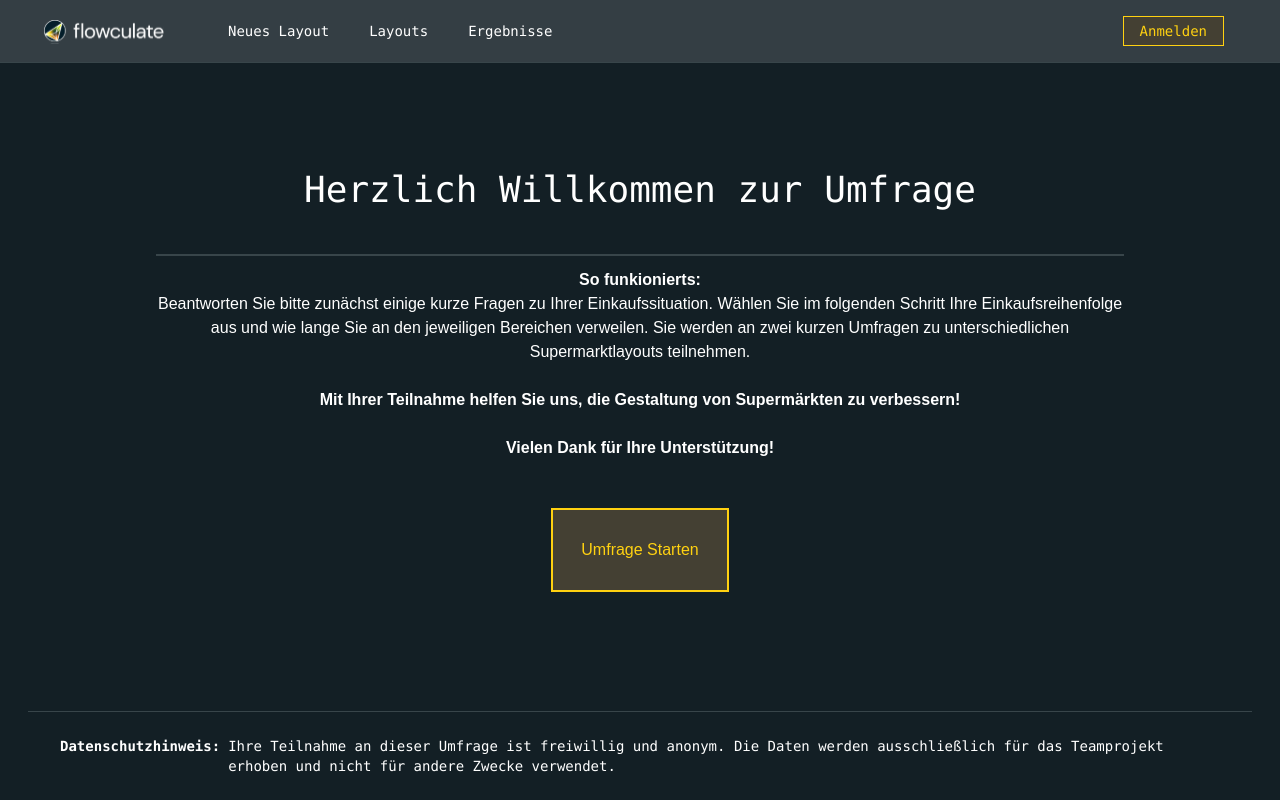
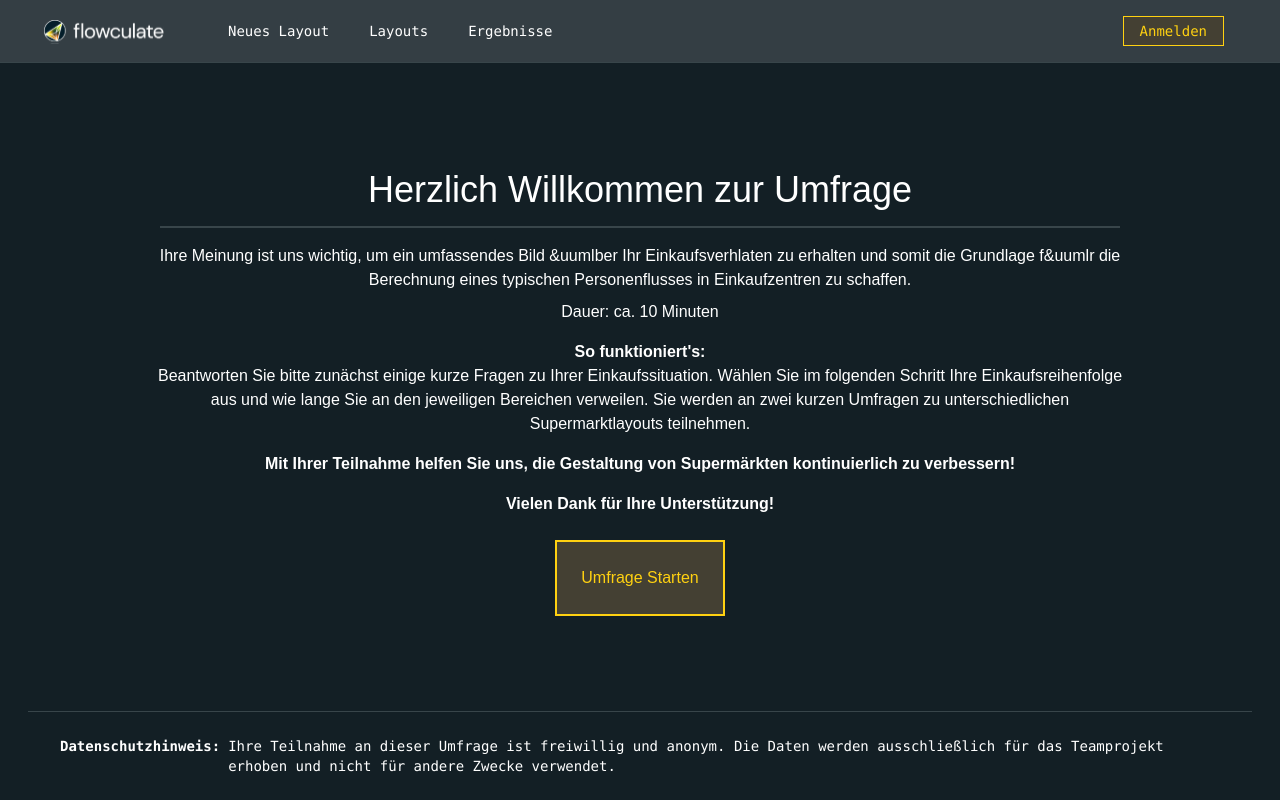
Before and after one commit to TobiasL98/Onlineumfragetool-Teamprojekt-2024, a Next.js app: page / in a window 1280 px wide. Built offline with nearby package versions, Linux system fonts and the light colour scheme.

Commit message:
new homepage

```diff
--- a/src/app/(home)/page.tsx
+++ b/src/app/(home)/page.tsx
@@ -1,14 +1,19 @@
-import Header from "./components/Header";
-import Footer from "./components/Footer";
 export default function Page() {
 	return (
 		<div className="mx-36 flex flex-col items-center justify-center">
 			<div className="text-center">
-				<h1 className="pb-8 font-mono text-4xl font-medium">
+				<h1 className="mb-4 text-4xl font-medium">
 					Herzlich Willkommen zur Umfrage
 				</h1>
-				<div className="m-3 border-b-2 border-b-borderSeparatorColor"></div>
-				<h3 className="font-semibold">So funkionierts:</h3>
+				<div className="m-4 border-b-2 border-b-borderSeparatorColor"></div>
+				<p className="mb-2">
+					Ihre Meinung ist uns wichtig, um ein umfassendes Bild
+					&uumlber Ihr Einkaufsverhlaten zu erhalten und somit die
+					Grundlage f&uumlr die Berechnung eines typischen
+					Personenflusses in Einkaufzentren zu schaffen.
+				</p>
+				<p className="mb-4">Dauer: ca. 10 Minuten</p>
+				<h3 className="font-semibold">So funktioniert's:</h3>
 				<p>
 					Beantworten Sie bitte zun&auml;chst einige kurze Fragen zu
 					Ihrer Einkaufssituation. W&auml;hlen Sie im folgenden
@@ -17,15 +22,15 @@ export default function Page() {
 					kurzen Umfragen zu unterschiedlichen Supermarktlayouts
 					teilnehmen.
 				</p>
-				<h3 className="my-6 font-semibold">
+				<h3 className="my-4 font-semibold">
 					Mit Ihrer Teilnahme helfen Sie uns, die Gestaltung von
-					Superm&auml;rkten zu verbessern!
+					Superm&auml;rkten kontinuierlich zu verbessern!
 				</h3>
-				<h3 className="my-6 font-semibold">
+				<h3 className="my-4 font-semibold font-semibold">
 					Vielen Dank f&uuml;r Ihre Unterst&uuml;tzung!
 				</h3>
 			</div>
-			<button className="my-6 border-2 border-buttonBorderColor bg-buttonBackgroundColor p-7 text-buttonBorderColor">
+			<button className="mt-2 border-2 border-buttonBorderColor bg-buttonBackgroundColor p-6 text-buttonBorderColor">
 				Umfrage Starten
 			</button>
 		</div>
```
